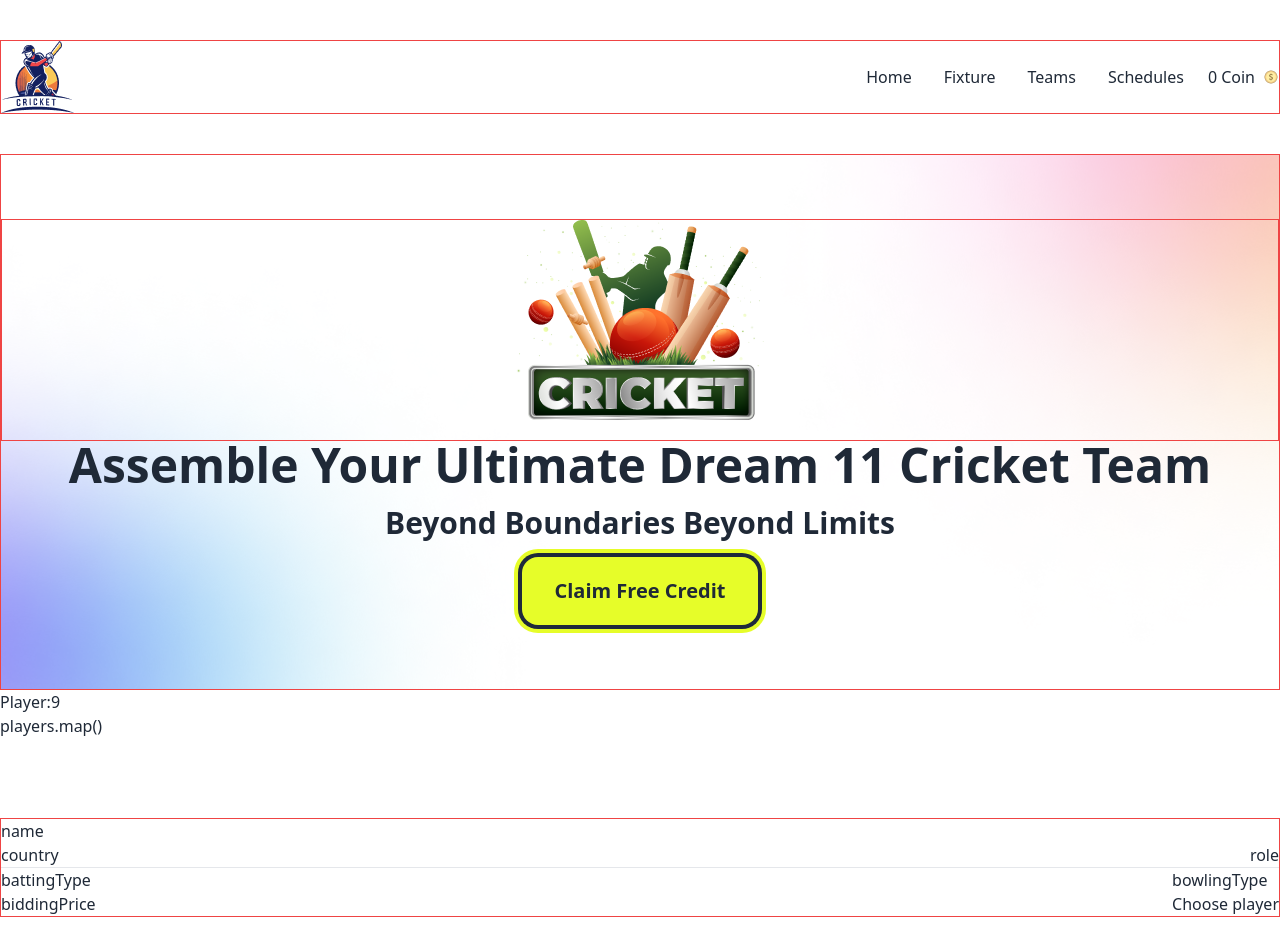
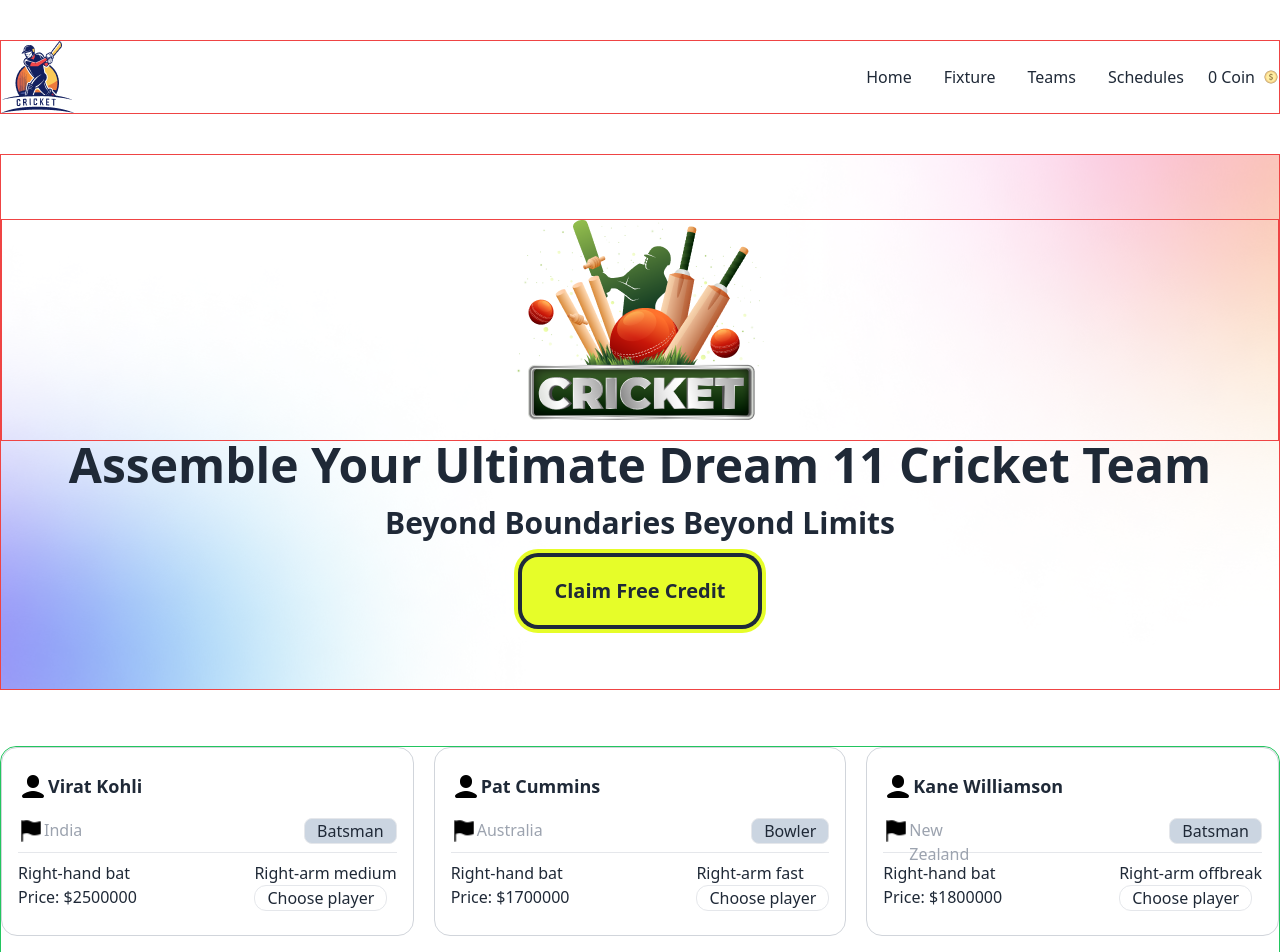
Before and after one commit to Imamasharmeen/Select-Your-Squad, a React (Vite) app: page / in a window 1280 px wide. Shown: the top 952 px of the page. Built offline with nearby package versions, Linux system fonts and the light colour scheme.

Commit message:
Showed Players name, country, image, role, batting/bowling type, and bidding price.

```diff
--- a/public/players.json
+++ b/public/players.json
@@ -7,7 +7,7 @@
         "role": "Batsman",
         "battingType": "Right-hand bat",
         "bowlingType": "Right-arm medium",
-        "biddingPrice": "$2.5M"
+        "biddingPrice": "$2500000"
       },
       {
         "playerId": 2,
@@ -17,7 +17,7 @@
         "role": "Bowler",
         "battingType": "Right-hand bat",
         "bowlingType": "Right-arm fast",
-        "biddingPrice": "$1.7M"
+        "biddingPrice": "$1700000"
       },
       {
         "playerId": 3,
@@ -27,7 +27,7 @@
         "role": "Batsman",
         "battingType": "Right-hand bat",
         "bowlingType": "Right-arm offbreak",
-        "biddingPrice": "$1.8M"
+        "biddingPrice": "$1800000"
       },
       {
         "playerId": 4,
@@ -37,7 +37,7 @@
         "role": "All-rounder",
         "battingType": "Left-hand bat",
         "bowlingType": "Right-arm fast-medium",
-        "biddingPrice": "$3M"
+        "biddingPrice": "$300000"
       },
       {
         "playerId": 5,
@@ -47,7 +47,7 @@
         "role": "Bowler",
         "battingType": "Right-hand bat",
         "bowlingType": "Right-arm fast",
-        "biddingPrice": "$2M"
+        "biddingPrice": "$200000"
       },
       {
         "playerId": 6,
@@ -57,7 +57,7 @@
         "role": "Batsman",
         "battingType": "Left-hand bat",
         "bowlingType": "None",
-        "biddingPrice": "$1.9M"
+        "biddingPrice": "$1900000"
       },
       {
         "playerId": 7,
@@ -67,7 +67,7 @@
         "role": "Bowler",
         "battingType": "Right-hand bat",
         "bowlingType": "Left-arm fast-medium",
-        "biddingPrice": "$1.6M"
+        "biddingPrice": "$1600000"
       },
       {
         "playerId": 8,
@@ -77,7 +77,7 @@
         "role": "Batsman",
         "battingType": "Right-hand bat",
         "bowlingType": "Right-arm offbreak",
-        "biddingPrice": "$2.3M"
+        "biddingPrice": "$2300000"
       },
       {
         "playerId": 9,
@@ -87,6 +87,6 @@
         "role": "Bowler",
         "battingType": "Right-hand bat",
         "bowlingType": "Right-arm legbreak",
-        "biddingPrice": "$2.1M"
+        "biddingPrice": "$2100000"
       }
 ]
--- a/src/components/Player.jsx
+++ b/src/components/Player.jsx
@@ -1,27 +1,28 @@
+import user from '../assets/user.png'
+import flag from '../assets/flag.png'
 
-
-export default function Player() {
+export default function Player({player}) {
   return (
 
-    <div className="container mx-auto my-20 border border-red-500">
+    <div className="container mx-auto border border-gray-300 rounded-2xl p-4">
       <div>
         <img></img>
       </div>
 
-      <p>name</p>
-      <div className="flex justify-between">
-        <p>country</p>
-        <p>role</p>
+      <p className='flex text-sm md:text-base lg:text-lg font-bold py-2'><img src={user} alt="User" />{player.name}</p>
+      <div className="flex justify-between py-2">
+        <p className='flex text-gray-400'><img src={flag} alt="Flag" />{player.country}</p>
+        <p className='border rounded-lg px-3 bg-slate-300'>{player.role}</p>
       </div>
       <hr/>
-      <div className="flex justify-between">
+      <div className="flex justify-between py-2">
         <div>
-          <p>battingType</p>
-          <p>biddingPrice</p>
+          <p>{player.battingType}</p>
+          <p>Price: {player.biddingPrice}</p>
         </div>
         <div>
-          <p>bowlingType</p>
-          <button>Choose player</button>
+          <p>{player.bowlingType}</p>
+          <button className='border rounded-xl px-3 hover:bg-[#E6FD29] hover:border-gray-600'>Choose player</button>
         </div>
       </div>
     </div>
--- a/src/components/Players.jsx
+++ b/src/components/Players.jsx
@@ -12,10 +12,14 @@ export default function Players() {
   },[])
 
   return (
-    <div>
-      <p>Player:{players.length}</p>
-      players.map()
-      <Player></Player>
+    <div className="container mx-auto my-14 grid md:grid-cols-2 lg:grid-cols-3 gap-5 rounded-2xl border border-green-500">
+      {
+      players.map(player => <Player
+        key={player.playerId}
+        player={player}
+        ></Player>)
+      }
+
     </div>
   )
 }
```
Also changed, not shown: src/assets/flag.png (added), src/assets/user.png (added).
